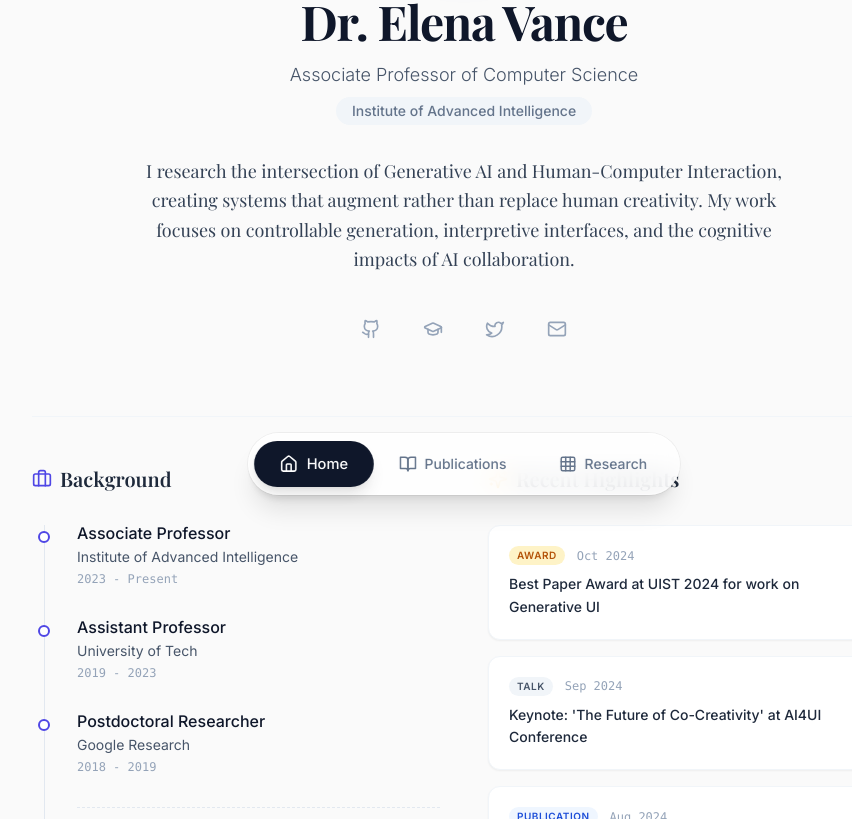
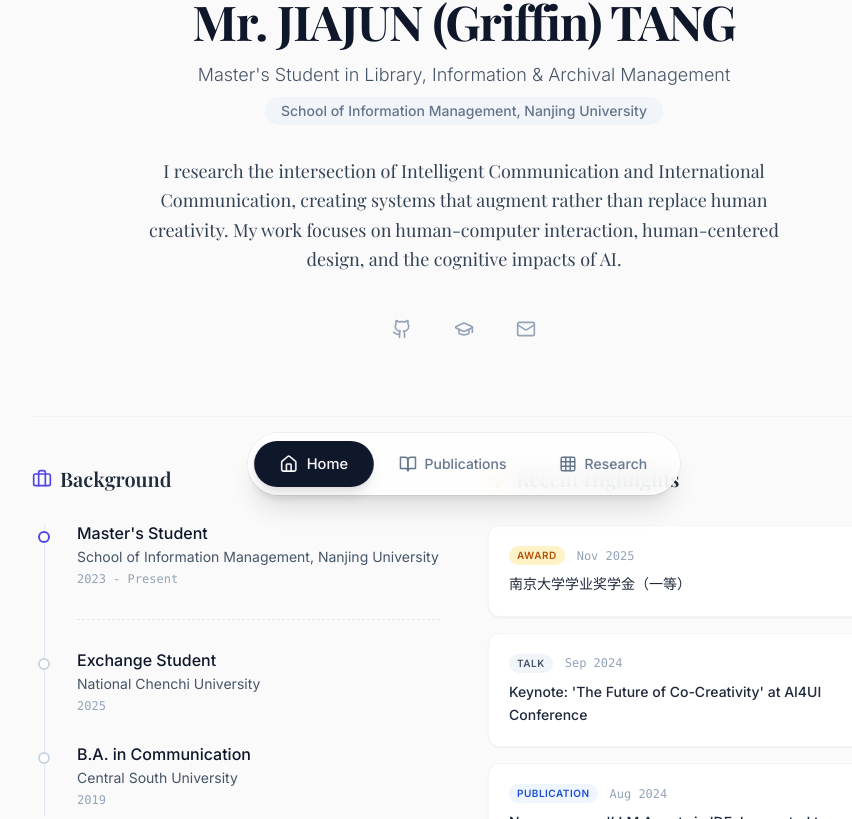
Before and after one commit to JIAJUN-TANG/JIAJUN-TANG.github.io, a React (Vite) app: page / in a window 1280 px wide. Shown: the part 281-1100 px from the top of the page, without its empty margins (176-1028 px from the left). Built offline with nearby package versions, Linux system fonts and the light colour scheme; a web font is replaced by a local one.

Commit message:
Update constants.ts

```diff
--- a/constants.ts
+++ b/constants.ts
@@ -1,51 +1,40 @@
 import { Profile, Paper, CustomCardData } from './types';
 
 export const PROFILE: Profile = {
-  name: "Dr. Elena Vance",
-  title: "Associate Professor of Computer Science",
-  affiliation: "Institute of Advanced Intelligence",
-  email: "elena.vance@uni.edu",
+  name: "Mr. JIAJUN (Griffin) TANG",
+  title: "Master's Student in Library, Information & Archival Management",
+  affiliation: "School of Information Management, Nanjing University",
+  email: "jiajuntang1101@smail.nju.edu.cn",
   avatarUrl: "https://images.unsplash.com/photo-1544005313-94ddf0286df2?ixlib=rb-1.2.1&auto=format&fit=crop&w=800&q=80",
-  bio: `I research the intersection of Generative AI and Human-Computer Interaction, creating systems that augment rather than replace human creativity. My work focuses on controllable generation, interpretive interfaces, and the cognitive impacts of AI collaboration.`,
+  bio: `I research the intersection of Intelligent Communication and International Communication, creating systems that augment rather than replace human creativity. My work focuses on human-computer interaction, human-centered design, and the cognitive impacts of AI.`,
   socials: {
-    github: "https://github.com",
-    scholar: "https://scholar.google.com",
-    twitter: "https://twitter.com"
+    github: "https://github.com/JIAJUN-TANG",
+    scholar: "https://scholar.google.com/citations?user=cXJ2lKAAAAAJ&hl=en",
   },
   education: [
-    {
-      degree: "Ph.D. in Computer Science",
-      institution: "Stanford University",
-      year: "2018"
+        {
+      degree: "Exchange Student",
+      institution: "National Chenchi University",
+      year: "2025"
     },
     {
-      degree: "B.S. in Mathematics",
-      institution: "MIT",
-      year: "2013"
+      degree: "B.A. in Communication",
+      institution: "Central South University",
+      year: "2019"
     }
   ],
   experience: [
     {
-      role: "Associate Professor",
-      institution: "Institute of Advanced Intelligence",
+      role: "Master's Student",
+      institution: "School of Information Management, Nanjing University",
       period: "2023 - Present"
     },
-    {
-      role: "Assistant Professor",
-      institution: "University of Tech",
-      period: "2019 - 2023"
-    },
-    {
-      role: "Postdoctoral Researcher",
-      institution: "Google Research",
-      period: "2018 - 2019"
-    }
   ],
   news: [
     {
       id: "n1",
-      date: "Oct 2024",
-      title: "Best Paper Award at UIST 2024 for work on Generative UI",
+      date: "Nov 2025",
+      title: "南京大学学业奖学金（一等）",
       category: "Award"
     },
     {
```
